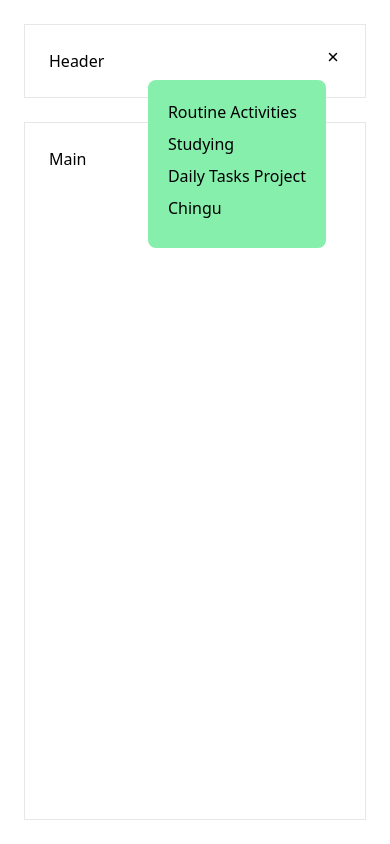
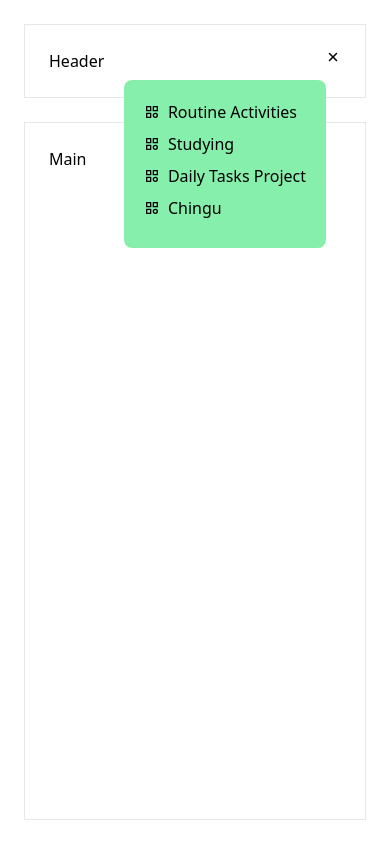
Before and after one commit to chingu-voyages/v47-tier2-team-10, a React (Create React App) app in the folder v47-client/: page /ProductPage in a window 390 px wide. Built offline with nearby package versions, Linux system fonts and the light colour scheme.

Commit message:
change icons

```diff
--- a/v47-client/src/components/productpage/Category.jsx
+++ b/v47-client/src/components/productpage/Category.jsx
@@ -1,8 +1,9 @@
 import React, { useState } from 'react'
-import { MdExpandMore } from "react-icons/md";
-import { MdOutlineExpandLess } from "react-icons/md";
+import { TbCategoryPlus } from "react-icons/tb";
+import { TbCategoryMinus } from "react-icons/tb";
 import { MdDeleteOutline } from "react-icons/md";
 import Activity from './Activity';
+import { TbCategory } from "react-icons/tb";
 
 
 export default function Category({category}) {
@@ -21,10 +22,15 @@ export default function Category({category}) {
         <div className='flex justify-start items-center gap-2 md:mt-3 mb-2'>
             <div className='hidden md:block' >
                 <button onClick={() => setIsActivityVisible(prev => !prev)}>
-                    {isActivityVisible ? <MdOutlineExpandLess /> : <MdExpandMore />}
+                    {isActivityVisible ? <TbCategoryMinus /> : <TbCategoryPlus />}
                 </button>
             </div>
-            <button className=''>{capitalizeEachWord(category.categoryName)}</button>
+            <button onClick={() => setIsActivityVisible(prev => !prev)} className='flex justify-center items-center gap-2'>
+                <div className='md:hidden'>
+                    <TbCategory />
+                </div>
+                {capitalizeEachWord(category.categoryName)}
+            </button>
             <button className='hidden md:block '>
                 <MdDeleteOutline />
             </button>
```
